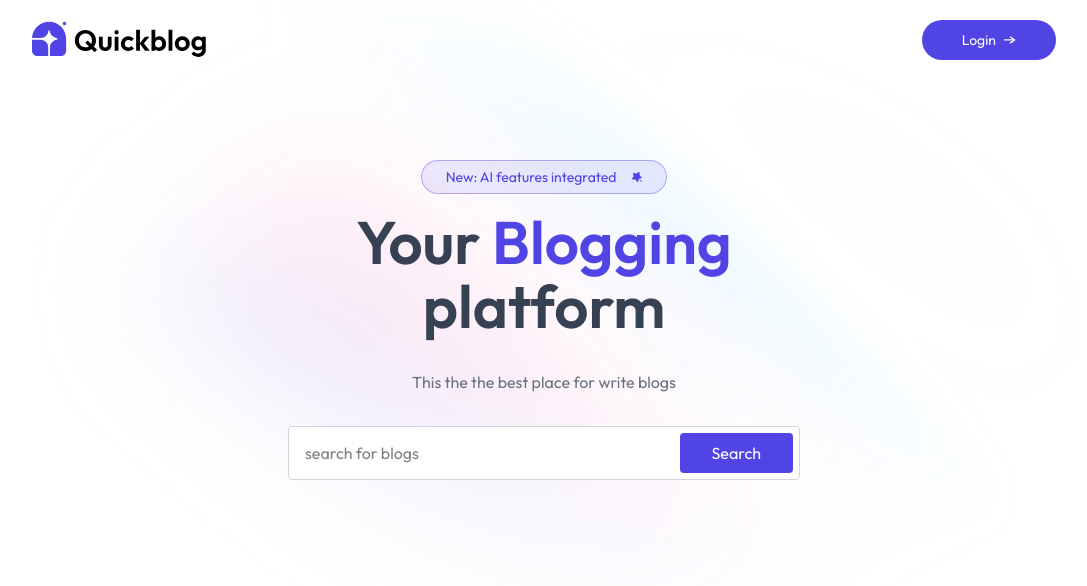
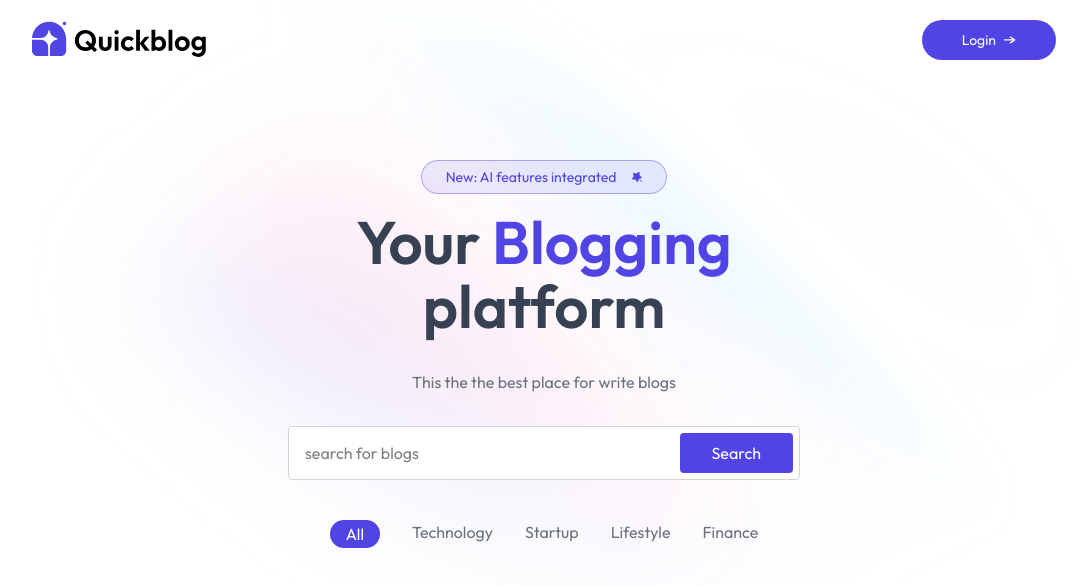
Before and after one commit to Shaswata-codes/Blog-App, a React (Vite) app in the folder client/: page / in a window 1280 px wide. Shown: the top 586 px of the page, without its empty margins (96-1183 px from the left). Built offline with nearby package versions, Linux system fonts and the light colour scheme; a web font is replaced by a local one.

Commit message:
Pages changes

```diff
--- a/client/package.json
+++ b/client/package.json
@@ -11,6 +11,7 @@
   },
   "dependencies": {
     "@tailwindcss/vite": "^4.1.16",
+    "motion": "^12.23.24",
     "react": "^19.1.1",
     "react-dom": "^19.1.1",
     "react-router-dom": "^7.9.4",
--- /dev/null
+++ b/client/src/components/BlogCard.jsx
@@ -0,0 +1,24 @@
+import React from 'react'
+import { useNavigate } from 'react-router-dom';
+
+const BlogCard = ({blog}) => {
+
+    const {title, decription, category, image, id} = blog;
+
+    const navigate = useNavigate();
+
+    return (
+        <div onClick={()=>navigate(`/blog/${id}`)} className='w-full rounded-lg
+        overflow-hidden shadow hover:scale-102 hover:shadow-primary/25 duration-300
+        cursor-pointer'>
+            <img src={image} alt="" className='aspect-video' />
+            <span className='ml-5 mt-4 px-3 py-1 inline-block bg-primary/20
+            rounded full text-primary text-xs'>{category}</span>
+            <div className='p-5'>
+                <h5 className='mb-2 font-medium text-gray-900'>{title}</h5>
+                <p className='mb-3 text-xs text-gray-600'>{decription.slice(0,80)}</p>
+            </div>
+        </div>
+    )
+}
+export default BlogCard
--- a/client/src/components/BlogList.jsx
+++ b/client/src/components/BlogList.jsx
@@ -1,7 +1,33 @@
+import React, { useState } from 'react'
+import {blogCategories} from '../assets/assets'
+import {motion} from "motion/react"
+
 const BlogList = () => {
+
+  const [menu, setMenu] = useState("All");
+
   return (
     <div>
-
+        <div className="flex justify-center gap-4 sm:gap-8 my-10 relative">
+          {blogCategories.map((item)=>(
+            <div key={item} className='relative'>
+              <button onClick={()=> setMenu(item)}
+              className={`cursor-pointer text-gray-500 ${menu === item
+              && 'text-white px-4 pt-0.5'}`}>
+                {item}
+                {menu === item && (
+                  <motion.div layoutId='underline'
+                  transition={{type : 'spring', stiffness: 500, damping: 30}}
+                  className='absolute left-0 right-0 top-0 h-7 -z-1
+                  bg-primary rounded-full'></motion.div>
+                )}
+              </button>
+            </div>
+          ))}
+        </div>
+        <div>
+          {/* Blog posts will be rendered here */}
+        </div>
     </div>
   )
 }
--- a/client/src/pages/Home.jsx
+++ b/client/src/pages/Home.jsx
@@ -1,12 +1,14 @@
 import React from 'react'
 import Navbar from '../components/Navbar'
 import Header from '../components/Header'
+import BlogList from '../components/BlogList'
 
 const Home = () => {
   return (
     <>
       <Navbar />
       <Header/>
+      <BlogList/>
     </>
   )
 }
```
Also changed, not shown: 1 other file (tests, documents, lock files or other folders).
